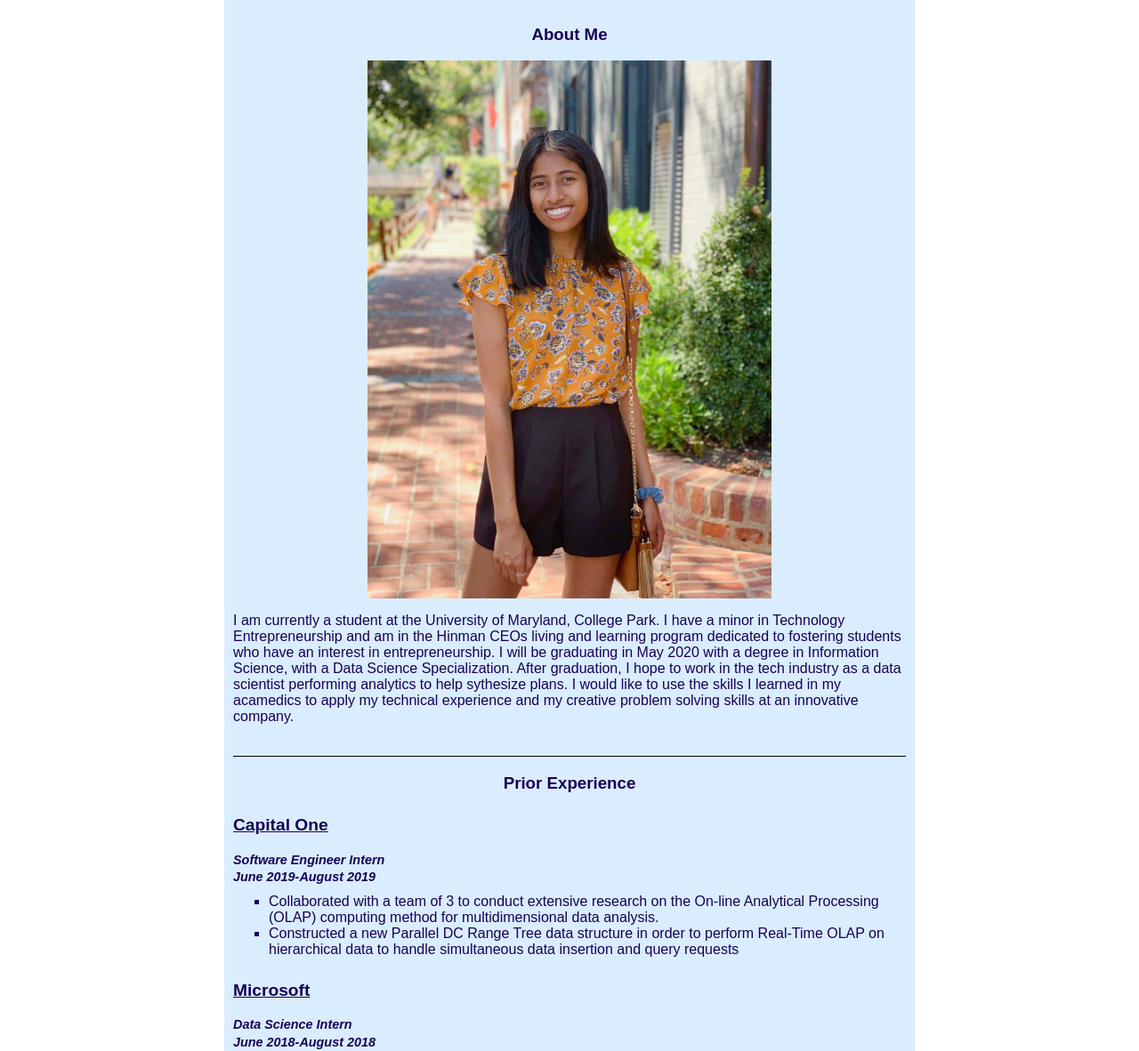
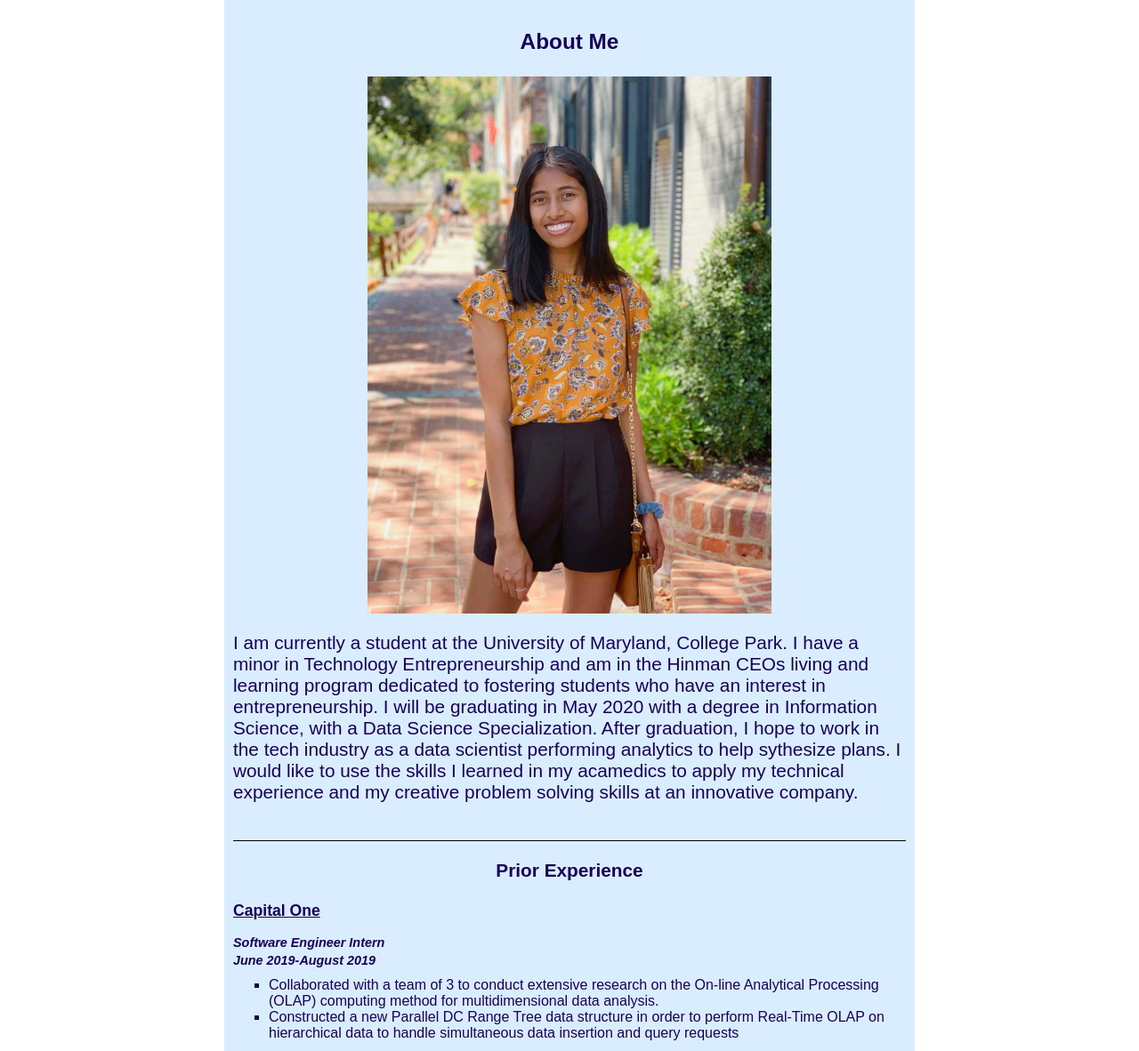
Before and after one commit to aparna-ranganathan/INST377, a plain HTML site: page Index.html in a window 1280 px wide. Shown: the part 119-1301 px from the top of the page at 89% size. Drawn offline with Linux system fonts and the light colour scheme.

Commit message:
final hw1

```diff
--- a/styles.css
+++ b/styles.css
@@ -26,6 +26,7 @@ body{
   display:flex;
   flex-direction:column;
   align-items: center;
+  font-size: 130%
 }
 .about-me img{
   max-width:60%;
@@ -36,12 +37,13 @@ body{
   align-items: center;
   padding-top: 1em;
   border-top:1px solid black;
+  font-size: 130%
 }
 
 .prior-exp h4{
 text-decoration:underline;
 font-weight: bolder;
-font-size: 120%
+font-size: 110%
 }
 .prior-exp p{
   display:flex;
```
